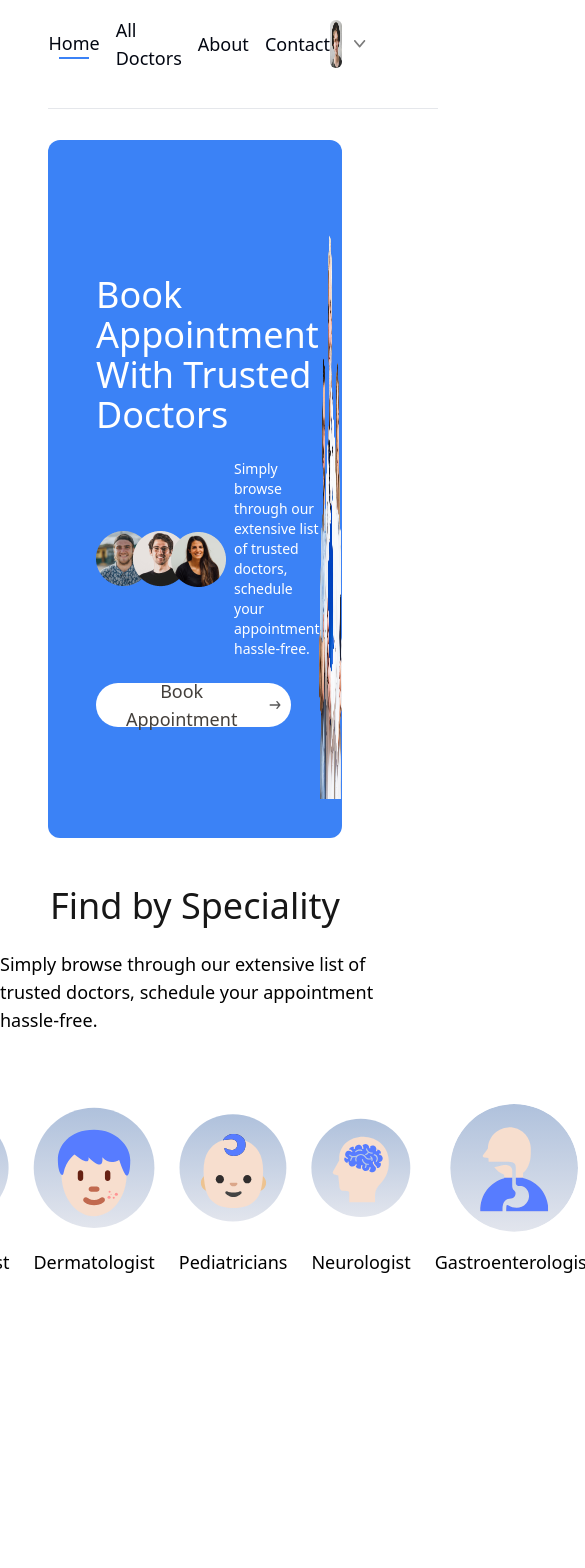
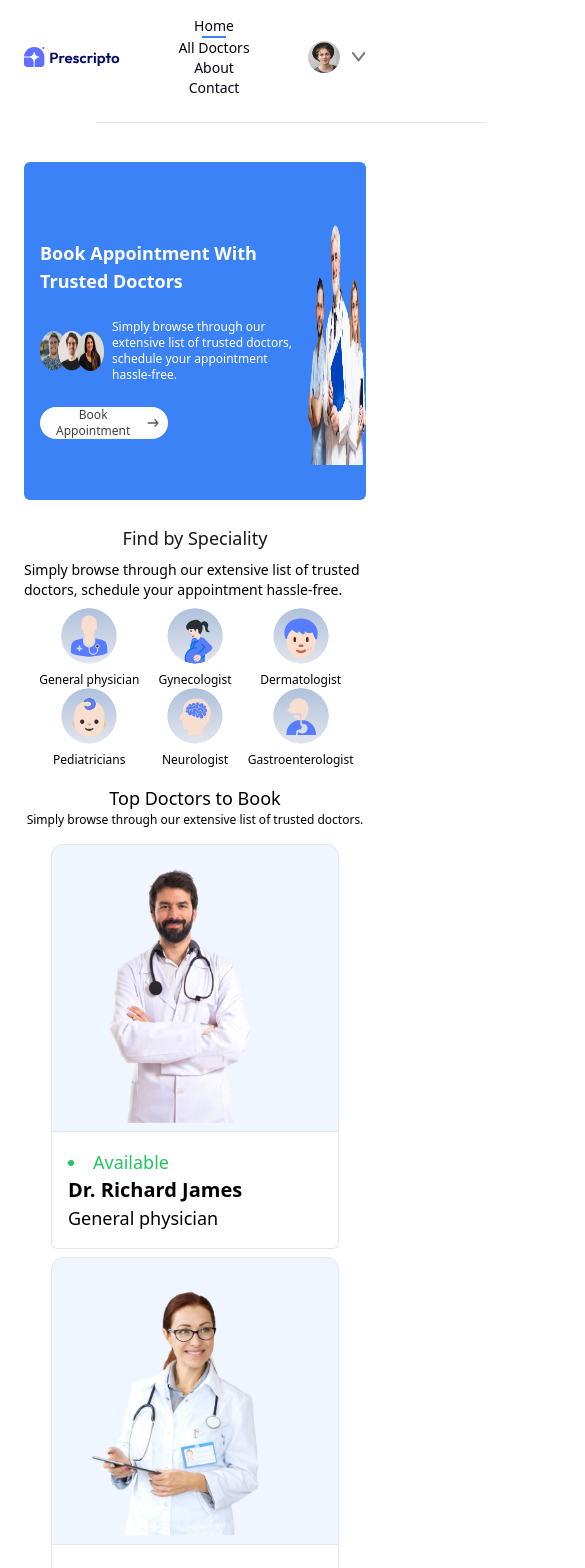
Before and after one commit to AnwarAndargie/hospital-management, a React (Vite) app in the folder front-end/: page / in a window 390 px wide. Shown: the top 1568 px of the page, 585 px wide, since content can reach past the window. Before the commit the page ends 1290 px from the top, so only its background shows below. Built offline with nearby package versions, Linux system fonts and the light colour scheme.

Commit message:
add book appointment card component and make the home page responsive

```diff
--- /dev/null
+++ b/front-end/src/components/BookAppointmentCard..jsx
@@ -0,0 +1,29 @@
+import React from "react";
+import { assets } from "../../public/assets/assets_frontend/assets";
+
+function BookAppointmentCard() {
+  return (
+    <section className="m-6 md:mt-24 md:ml-24 md:mr-24 md:mb-16">
+      <div className=" h-[35vh]  max-w-full xl:h-[55vh] bg-blue-500 border rounded-xl flex flex-row gap-4 p-4 relative">
+        <div className="flex flex-col justify-center pl-2 xl:pl-8">
+          <h1 className="text-lg md:text-xl lg:text-2xl xl:text-4xl text-white font-bold">
+            Book Appointment With 100+ Trusted Doctors
+          </h1>
+          <button className="w-24 h-12  md:w-[195px] md:h-[44px] text-sm md:text-lg items-center p-2  rounded-3xl outline-none bg-white text-center text-stone-700 mt-2">
+            Create Account
+          </button>
+        </div>
+        <div className="w-2/3">
+          {" "}
+          <img
+            className="w-44 h-32 md:w-[480px] md:h-[400px] absolute right-0 -top-12 "
+            src={assets.appointment_img}
+            alt=""
+          />
+        </div>
+      </div>
+    </section>
+  );
+}
+
+export default BookAppointmentCard;
--- a/front-end/src/components/BySpeciality.jsx
+++ b/front-end/src/components/BySpeciality.jsx
@@ -7,23 +7,27 @@ import { div } from "three/webgpu";
 
 function BySpeciality() {
   return (
-    <section className="mt-12">
-      <div className="flex flex-col items-center gap-y-6">
-        <h1 className="text-4xl text-neutral-900">Find by Speciality </h1>
-        <p className="text-lg">
+    <section className="mt-2 ml-6 md:mt-4 mr-6 xl:mt-12">
+      <div className="flex flex-col items-center gap-y-2 xl:gap-y-6">
+        <h1 className="text-lg lg:text-2xl xl:text-4xl text-neutral-900 font-medium ">
+          Find by Speciality{" "}
+        </h1>
+        <p className="text-sm md:text-lg xl:text-lg">
           Simply browse through our extensive list of trusted doctors, schedule
           your appointment hassle-free.
         </p>
-        <div className="flex flex-row gap-x-6 justify-between items-center mt-8">
+        <div className="grid grid-cols-3  md:flex md:flex-row md:gap-x-6 justify-between items-center xl:mt-8">
           {specialityData.map((item) => {
             return (
-              <div className="flex flex-col gap-y-4 items-center">
+              <div className="flex flex-col gap-y-2 lg:gap-y-3 xl:gap-y-4 items-center">
                 <img
-                  className="w-32 h-32 rounded-full"
+                  className="w-14 h-14 lg:w-20 lg:h-20 xl:w-28 xl:h-28 rounded-full"
                   src={item.image}
                   alt=""
                 />
-                <p className="text-lg">{item.speciality}</p>
+                <p className="text-xs lg:text-sm xl:text-md">
+                  {item.speciality}
+                </p>
               </div>
             );
           })}
--- a/front-end/src/components/HomeCard.jsx
+++ b/front-end/src/components/HomeCard.jsx
@@ -4,20 +4,24 @@ import { assets } from "../../public/assets/assets_frontend/assets";
 function HomeCard() {
   return (
     <section>
-      <div className="max-w-full h-[698px] flex flex-row justify-between items-center bg-blue-500 mt-4 pt-6 ml-12 mr-12 pl-12 rounded-xl">
+      <div className="m-6 h-[40vh] pt-4 pl-4 rounded-md max-w-full md:h-[698px] flex flex-row justify-between items-center bg-blue-500 md:mt-4 xl:pt-6 md:ml-24 md:mr-24 md:pl-12 md:rounded-xl">
         <div className="flex flex-col gap-y-6">
-          <h1 className="text-white text-4xl">
+          <h1 className="text-white text-lg md:text-4xl font-bold">
             Book Appointment With Trusted Doctors
           </h1>
           <div className="flex flex-row gap-2 items-center">
-            <img src={assets.group_profiles} alt="group pictures" />
-            <p className="text-sm text-white">
+            <img
+              className="w-16 h-10"
+              src={assets.group_profiles}
+              alt="group pictures"
+            />
+            <p className="text-xs md:text-sm text-white">
               Simply browse through our extensive list of trusted doctors,
               schedule your appointment hassle-free.
             </p>
           </div>
-          <button className="w-[195px] h-[44px] flex flex-row items-center gap-2 p-2  text-lg rounded-3xl outline-none bg-white text-stone-700">
-            Book Appointment{" "}
+          <button className="w-32 h-8 text-xs md:w-[195px] md:h-[44px] flex flex-row items-center gap-2 p-2  md:text-lg rounded-3xl outline-none bg-white text-stone-700">
+            Book Appointment
             <img
               className="w-4 h-2 text-stone-700"
               src={assets.arrow_icon}
@@ -25,8 +29,12 @@ function HomeCard() {
             />
           </button>
         </div>
-        <div>
-          <img className="w-[882px] h-[596px]" src={assets.header_img} alt="" />
+        <div className="flex flex-col items-end">
+          <img
+            className="w-[35vw] h-[30vh] lg:w-[55vw] lg:h-[40vh] xl:w-[65vw] xl:h-[75vh]"
+            src={assets.header_img}
+            alt=""
+          />
         </div>
       </div>
     </section>
--- a/front-end/src/components/NavBar.jsx
+++ b/front-end/src/components/NavBar.jsx
@@ -8,16 +8,20 @@ const NavBar = () => {
   const [token, setToken] = useState(true);
   return (
     <nav>
-      <div className="flex flex-row justify-between items-center mb-5 py-4 ml-12 mr-12">
+      <div className="ml-6 mr-6 mb-2 flex flex-row justify-between items-center md:mb-5 py-4 xl:ml-24 xl:mr-24">
         <div>
           <Link to="/">
-            <img className="w-44 cursor-pointer" src={assets.logo} alt="logo" />
+            <img
+              className="w-24 md:w-44 cursor-pointer"
+              src={assets.logo}
+              alt="logo"
+            />
           </Link>
         </div>
         <div>
           <ul
-            className="flex flex-row items-center gap-x-4  text-;
-       list-none capitalize text-gray-950 text-lg"
+            className="flex flex-col text-sm  md:flex md:flex-row items-center md:gap-x-4  text-;
+       list-none capitalize text-gray-950 md:text-lg"
           >
             <NavLink to="/">
               <li>Home</li>
@@ -43,13 +47,13 @@ const NavBar = () => {
         {token ? (
           <div className="flex items-center cursor-pointer gap-3 group relative">
             <img
-              className="w-12 h-12 rounded-full"
+              className=" w-8 h-8 md:w-12 md:h-12 rounded-full"
               src={assets.profile_pic}
               alt="profile picture"
             />
             <img src={assets.dropdown_icon} alt="drop-down icon" />
             <div className="absolute right-0 top-0 pt-14 font-semibold text-base text-gray-600 z-20 hidden group-hover:block">
-              <div className="min-w-52 h-36 bg-stone-100 rounded-sm flex flex-col gap-4 p-4">
+              <div className="w-36 h-24 text-sm gap-2 p-2 md:min-w-52 md:h-36 bg-stone-100 rounded-sm flex flex-col md:gap-4 md:p-4">
                 <p
                   onClick={() => {
                     navigate("profle");
@@ -82,13 +86,13 @@ const NavBar = () => {
             onClick={() => {
               navigate("/login");
             }}
-            className="w-[195px] h-[44px]  text-lg rounded-3xl outline-none bg-blue-500 text-white"
+            className="w-24 h-8 text-xs md:w-[195px] md:h-[44px]  md:text-lg rounded-3xl outline-none bg-blue-500 text-white"
           >
             Create Account
           </button>
         )}
       </div>
-      <hr className="w-full ml-12 mr-12 h-4 text-slate-700" />
+      <hr className="w-full ml-24 mr-24 h-4 text-slate-700" />
     </nav>
   );
 };
--- /dev/null
+++ b/front-end/src/components/TopDoctors.jsx
@@ -0,0 +1,47 @@
+import React from "react";
+import { doctors } from "../../public/assets/assets_frontend/assets";
+import { Link } from "react-router-dom";
+
+function TopDoctors() {
+  return (
+    <section className="flex flex-col xl:w-full ml-6 mr-6 mt-4 xl:ml-12 xl:mt-12 xl:mr-12  items-center">
+      <div className="flex flex-col items-center">
+        <h1 className="text-lg xl:text-4xl font-medium">Top Doctors to Book</h1>
+        <p className="text-xs xl:text-lg">
+          Simply browse through our extensive list of trusted doctors.
+        </p>
+        <div className="grid grid-cols-1 sm:grid-cols-2 md:grid-cols-3 lg:grid-cols-4 xl:grid-cols-5 gap-2 xl:gap-4 mt-4 xl:mt-8">
+          {doctors.map((doctor) => (
+            <Link to={`/doctors/${doctor.id}`} key={doctor.id}>
+              <div className="flex flex-col w-72 h-72 md:w-52 md:h-52 border rounded-t-xl md:p-4 bg-blue-50 transition-shadow">
+                <img
+                  className="w-64 h-72 md:max-w-48 md:max-h-60 object-cover rounded-t-xl mb-2"
+                  src={doctor.image}
+                  alt={`${doctor.name} profile`}
+                />
+              </div>
+              <div className="bg-white p-4 border-x border-y border-b border-t-0 rounded-b-md">
+                <p className="text-green-500 text-lg md:text-sm ">
+                  <li className="m-0">Available</li>
+                </p>
+                <p className="text-xl md:text-lg font-semibold">
+                  {doctor.name}
+                </p>
+                <p className=" text-lg md:text-sm font-light">
+                  {doctor.speciality}
+                </p>
+              </div>
+            </Link>
+          ))}
+        </div>
+        <div className="mt-4 mb-4 md:mt-8">
+          <button className="w-24 h-10 text-sm md:w-[195px] md:h-[44px] items-center p-2  md:text-lg rounded-3xl outline-none bg-blue-100 text-center text-stone-700">
+            more
+          </button>
+        </div>
+      </div>
+    </section>
+  );
+}
+
+export default TopDoctors;
--- a/front-end/src/pages/Home.jsx
+++ b/front-end/src/pages/Home.jsx
@@ -1,12 +1,16 @@
 import React from "react";
 import HomeCard from "../components/HomeCard";
 import BySpeciality from "../components/BySpeciality";
+import TopDoctors from "../components/TopDoctors";
+import BookAppointmentCard from "../components/BookAppointmentCard.";
 
 const Home = () => {
   return (
     <div>
       <HomeCard />
       <BySpeciality />
+      <TopDoctors />
+      <BookAppointmentCard />
     </div>
   );
 };
```
